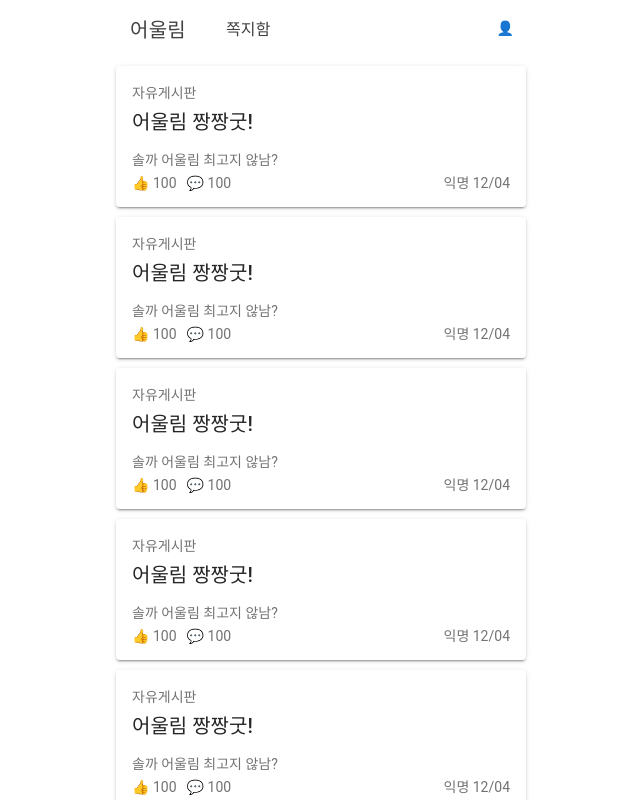
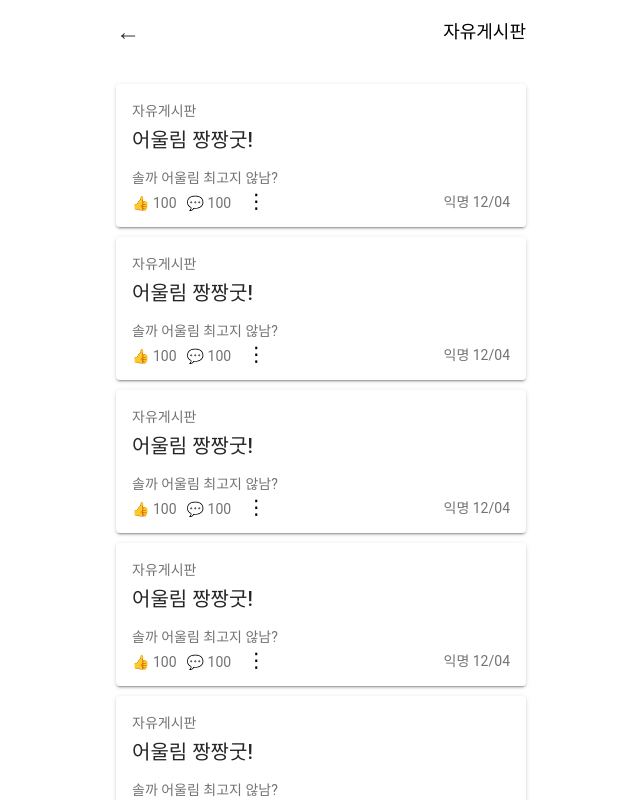
Before and after one commit to Playinc-React-NodeJS-etc/Eoullim, a React (Create React App) app: page /board in a window 1280 px wide. Shown: the whole page, without its empty margins (319-959 px from the left). Built offline with nearby package versions, Linux system fonts and the light colour scheme.

Commit message:
update 'file'

```diff
--- a/src/pages/Board/Board.css
+++ b/src/pages/Board/Board.css
@@ -36,3 +36,37 @@ justify-content: space-between;
 align-items: center;
 margin-bottom: 15px;
 }
+
+.action-button {
+    border: none;
+    background-color: transparent;
+    font-size: 20px;
+    cursor: pointer;
+    margin-left: 15px;
+}
+
+.board-header {
+  display: flex;
+  justify-content: space-between;
+  align-items: center;
+  padding: 20px 0;
+  margin-bottom: 20px;
+}
+
+.board-title {
+  margin: 0;
+  font-size: 18px;
+  flex-grow: 1;
+  text-align: right;
+  color: #000000;
+  margin-right: 10px;
+}
+
+.back-button {
+  border: none;
+  background: none;
+  font-size: 24px;
+  cursor: pointer;
+  color: #333;
+  margin-left: 10px;
+}
--- a/src/pages/Board/Board.tsx
+++ b/src/pages/Board/Board.tsx
@@ -31,15 +31,12 @@ const Home: React.FC = () => {
           </IonToolbar>
         </IonHeader>
         <div className="main-container">
-          <IonToolbar>
-            <IonButtons slot="start">
-              <IonTitle>어울림</IonTitle>
-            </IonButtons>
-            <IonTitle className="small-title">쪽지함</IonTitle>
-            <IonButtons slot="end">
-              <IonButton>👤</IonButton>
-            </IonButtons>
-          </IonToolbar>
+          <header className="board-header">
+            <button onClick={() => history.push('/main')} className="back-button">
+              ←
+            </button>
+            <h1 className="board-title">자유게시판</h1>
+          </header>
           {samplePosts.map((post) => (
             <IonCard key={post.id}>
               <IonCardHeader>
@@ -52,6 +49,7 @@ const Home: React.FC = () => {
                   <div>
                     <span role="img" aria-label="thumbs up">👍</span> {post.likes}
                     <span role="img" aria-label="comments" style={{ marginLeft: '10px' }}>💬</span> {post.comments}
+                    <button className="action-button" onClick={() => history.push('/messages/write')}>⋮</button>
                   </div>
                   <div>
                     {post.author} {post.date}
--- a/src/pages/Home/Home.css
+++ b/src/pages/Home/Home.css
@@ -36,3 +36,11 @@ body {
   align-items: center;
   margin-bottom: 15px;
 }
+
+.action-button {
+  border: none;
+  background-color: transparent;
+  font-size: 20px;
+  cursor: pointer;
+  margin-left: 15px;
+}
--- a/src/pages/Home/Home.tsx
+++ b/src/pages/Home/Home.tsx
@@ -52,6 +52,7 @@ const Home: React.FC = () => {
                   <div>
                     <span role="img" aria-label="thumbs up">👍</span> {post.likes}
                     <span role="img" aria-label="comments" style={{ marginLeft: '10px' }}>💬</span> {post.comments}
+                    <button className="action-button" onClick={() => history.push('/messages/write')}>⋮</button>
                   </div>
                   <div>
                     {post.author} {post.date}
```
